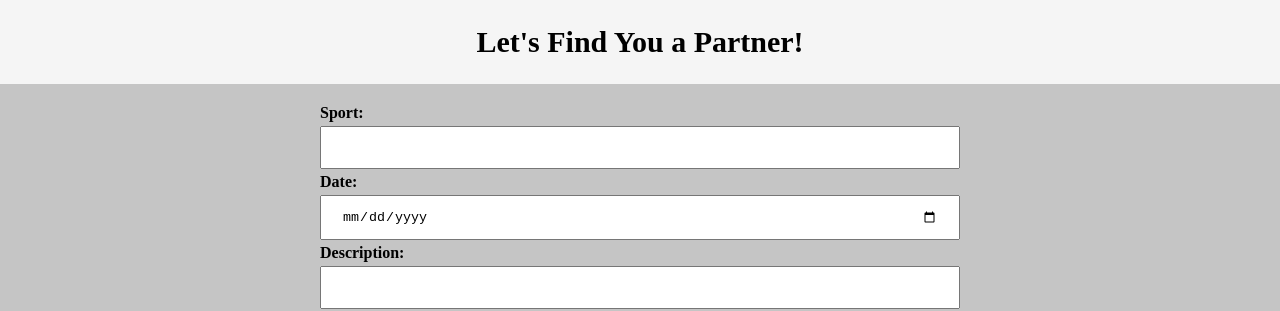
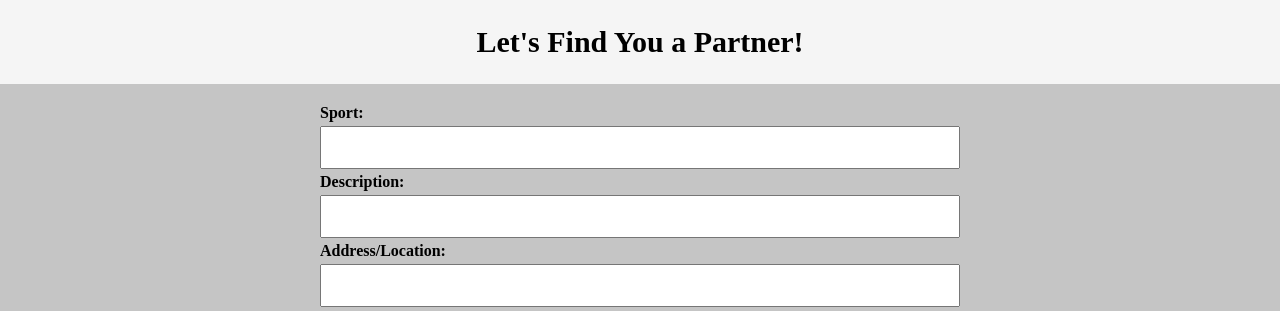
Before and after one commit to tmcginness/mern-front, a React (Create React App) app: page / in a window 1280 px wide. Shown: the top 311 px of the page. Built offline with nearby package versions, Linux system fonts and the light colour scheme; no server answers.

Commit message:
styling updates

```diff
--- a/src/components/form.js
+++ b/src/components/form.js
@@ -4,7 +4,6 @@ import axios from 'axios'
 
 const Form = (props) => {
     const [name, setNewName] = useState('');
-    const [date, setNewDate] = useState('');
     const [description, setNewDescription] = useState('');
     const [location, setNewLocation] = useState('');
     const [lfm, setNewLFM] = useState(true);
@@ -13,10 +12,6 @@ const Form = (props) => {
 
     const handleNewName = (event) => {
         setNewName(event.target.value)
-    }
-
-    const handleNewDate = (event) => {
-        setNewDate(event.target.value)
     }
 
     const handleNewDescription = (event) => {
@@ -62,7 +57,6 @@ const Form = (props) => {
                 <div className="formContainer">
                     <form onSubmit={handleNewSportSubmit}>
                         <strong>Sport:</strong> <input type='text' onChange={handleNewName} /><br />
-                        <strong>Date:</strong> <input type='date' onChange={handleNewDate} /><br />
                         <strong>Description:</strong> <input type='text' onChange={handleNewDescription} /><br />
                         <strong>Address/Location:</strong> <input type='text' onChange={handleNewLocation} /><br />
                         <strong>Looking For More Players?</strong> <input type='checkbox' onChange={handleNewLFM} /><br />
--- a/src/components/item.js
+++ b/src/components/item.js
@@ -54,7 +54,6 @@ const Items = (props) => {
                                             <h2>{item.name} (Doesn't Need Players)</h2>
                                     } </span>
                                 <p><strong>{item.description}</strong></p>
-                                <p><strong>{item.date}</strong></p>
                                 <p><strong>Location: {item.location}</strong></p>
                                 <p><strong>Players Needed: {item.lfmNumber}</strong></p>
 
```
Also changed, not shown: src/logo.svg (deleted), 1 other file (tests, documents, lock files or other folders).
